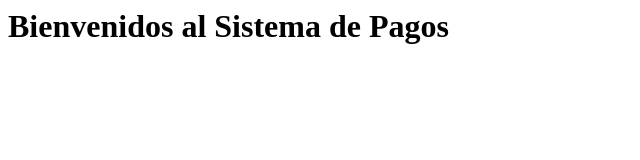
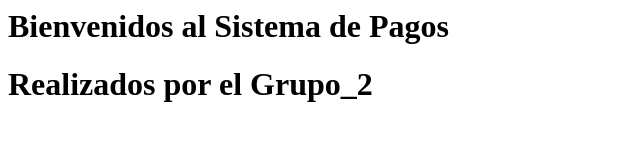
Before and after one commit to yoshimizu27/Ingenier-a_de_Software, a plain HTML site: page index.html in a window 1280 px wide. Shown: the whole page, without its empty margins (0-640 px from the left). Drawn offline with Linux system fonts and the light colour scheme.

Commit message:
Archivo actualizado 24/07/2015 20:36

```diff
--- a/index.html
+++ b/index.html
@@ -4,5 +4,6 @@
 	</head>
 	<body>
 		<h1> Bienvenidos al Sistema de Pagos </h1>
+		<h1> Realizados por el Grupo_2 </h1>
 	</body>
 </html>
```
